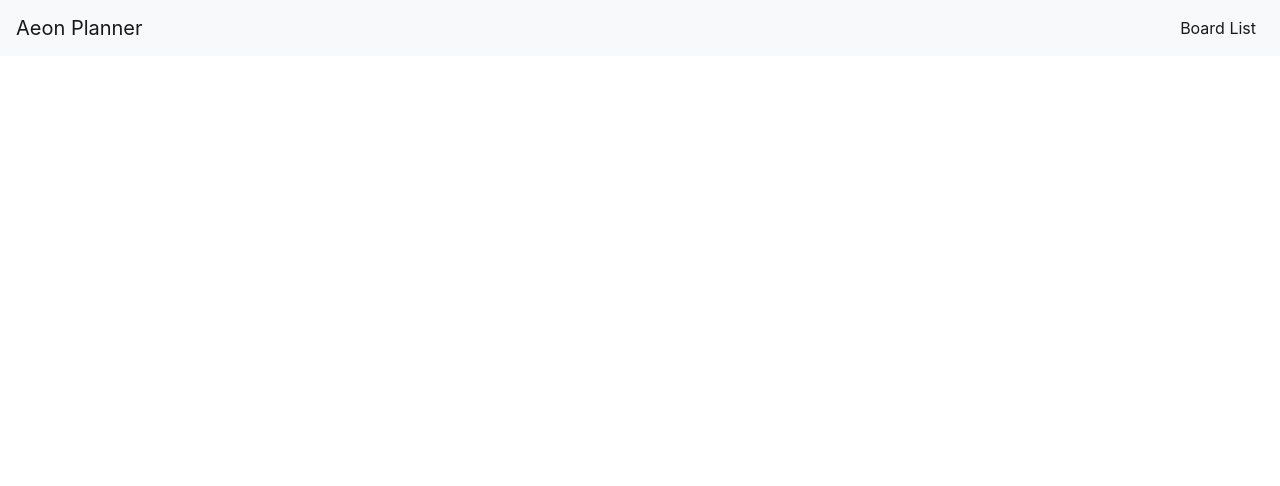
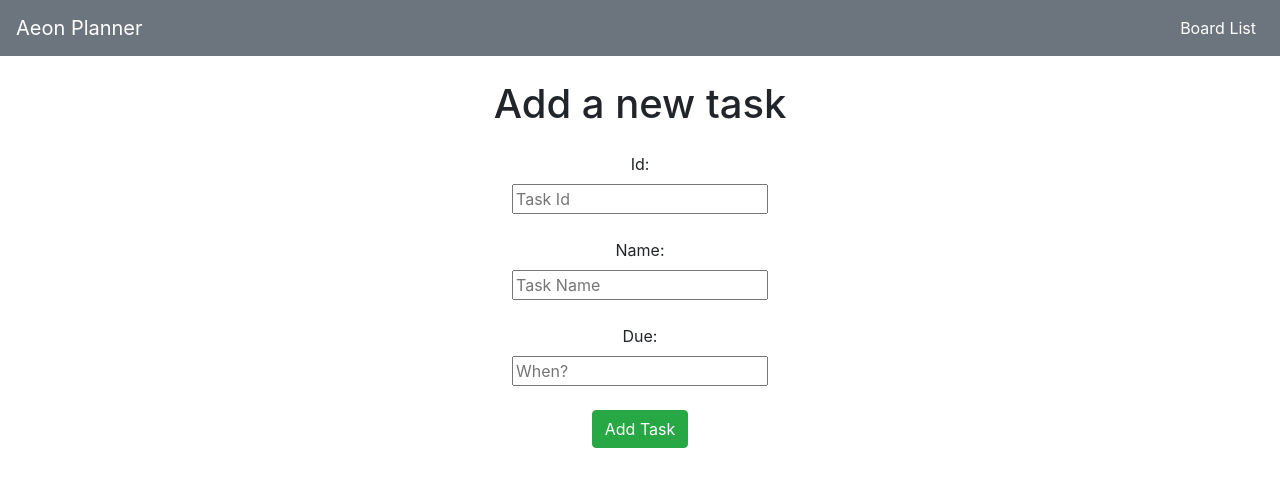
Before and after one commit to brenobaptista/aeon-planner-react, a React (Create React App) app: page /new-task/1 in a window 1280 px wide. Shown: the top 486 px of the page. Built offline with nearby package versions, Linux system fonts and the light colour scheme.

Commit message:
CRUD - create

```diff
--- /dev/null
+++ b/src/App.css
@@ -0,0 +1,3 @@
+.button-margin {
+    margin-bottom: 1.5em;
+}
--- a/src/App.js
+++ b/src/App.js
@@ -1,8 +1,13 @@
 import React, {Component} from 'react';
-import { BrowserRouter as Router, Route, NavLink } from "react-router-dom";
+import { BrowserRouter as Router, Route, NavLink, Switch } from "react-router-dom";
 
 import Home from './Home'
 import Lists from './Lists'
+import NewBoard from './components/NewBoard/NewBoard'
+import NewList from './components/NewList/NewList'
+import NewTask from './components/NewTask/NewTask'
+
+import './App.css'
 
 class App extends Component {
   state = {
@@ -27,8 +32,8 @@ class App extends Component {
     return (
       <>
         <Router>
-          <nav className="navbar navbar-expand-lg navbar-light bg-light">
-            <a className="navbar-brand" href="/">Aeon Planner</a>
+          <nav className="navbar navbar-expand-lg navbar-dark bg-secondary">
+            <NavLink to="/" className="navbar-brand">Aeon Planner</NavLink>
             <button onClick={this.menuHandler} className={`${classTwo}`} type="button" data-toggle="collapse" data-target="#navbarSupportedContent" aria-controls="navbarSupportedContent" aria-expanded="false" aria-label="Toggle navigation">
               <span className="navbar-toggler-icon"></span>
             </button>
@@ -43,7 +48,12 @@ class App extends Component {
           </nav>
 
           <Route exact path='/' component={Home} />
-          <Route path='/:listId' exact component={Lists} />
+          <Switch>
+            <Route exact path='/new-board' component={NewBoard} />
+            <Route exact path='/new-list/:listId' component={NewList} />
+            <Route exact path='/new-task/:listId' component={NewTask} />
+            <Route exact path='/:listId' component={Lists} />
+          </Switch>
 
         </Router>
       </>
--- a/src/Home.js
+++ b/src/Home.js
@@ -1,6 +1,9 @@
 import React, { Component } from 'react'
 import Boards from './components/Boards/Boards';
 import axios from 'axios';
+import { Link } from 'react-router-dom';
+
+import './App.css'
 
 import './components/Boards/Boards.css'
 
@@ -25,6 +28,7 @@ class Home extends Component {
       <>
         <center className="margin-t-b"><h1>Board List</h1></center>
         <Boards boards={this.state.boards} />
+        <Link to="/new-board"><center><button className="btn btn-success button-margin">+ New Board</button></center></Link>
       </>
     )
   }
--- a/src/Lists.js
+++ b/src/Lists.js
@@ -1,6 +1,7 @@
 import React, { Component } from 'react'
 import Lists from './components/Lists/Lists';
 import axios from 'axios';
+import { Link } from 'react-router-dom';
 
 class Lists2 extends Component {
   state = {
@@ -11,7 +12,6 @@ class Lists2 extends Component {
   componentDidMount () {
     axios.get(`https://trellacens.herokuapp.com/boards/${this.props.match.params.listId}`)
       .then(response => {
-        console.log(response.data)
         this.setState({ lists: response.data,
                         listsLists: response.data.lists })
       })
@@ -21,8 +21,13 @@ class Lists2 extends Component {
   }
 
   render () {
+    const myId = this.props.match.params.listId;
+
     return (
-      <Lists lists={this.state.lists} listsLists={this.state.listsLists} />
+      <>
+        <Lists lists={this.state.lists} listsLists={this.state.listsLists} myId={myId} />
+        <Link to={`new-list/${this.props.match.params.listId}`}><center><button className="btn btn-success button-margin">+ New List</button></center></Link>
+      </>
     )
   }
 }
--- a/src/components/Boards/Boards.js
+++ b/src/components/Boards/Boards.js
@@ -1,18 +1,20 @@
 import React from 'react';
 import './Boards.css';
+
+import { Link } from "react-router-dom";
 
 const Boards = ({ boards }) => {
     return (
         <div>
             {boards.map( (board) => (
-                <a href={`/${board.id}`} key={board.id}>
-                    <div className="card small-card">
+                <Link to={`/${board.id}`} key={board.id}>
+                    <div className="card small-card bg-light">
                         <div className="card-body">
                             <h5 className="card-title">{board.name}</h5>
                         </div>
                     </div>
                     <br />
-                </a>
+                </Link>
             ))}
         </div>
     )
--- a/src/components/Lists/Lists.css
+++ b/src/components/Lists/Lists.css
@@ -2,3 +2,7 @@
     width: 80%;
     margin: auto;
 }
+
+.unit-card {
+    width: 20%;
+}
--- a/src/components/Lists/Lists.js
+++ b/src/components/Lists/Lists.js
@@ -1,10 +1,11 @@
 import React from 'react';
 import './Lists.css'
+import { Link } from 'react-router-dom';
 
-const Lists = ({ lists, listsLists }) => {
+const Lists = ({ lists, listsLists, myId }) => {
     return (
         <div>
-            <div className="card small-card margin-t-b">
+            <div className="card small-card margin-t-b bg-light">
                 <div className="card-body">
                     <center><h5 className="card-title">{lists.name}</h5></center>
                     <center><p className="card-text">Created at: {lists.created_at}</p></center>
@@ -14,9 +15,21 @@ const Lists = ({ lists, listsLists }) => {
 
             {listsLists.map( (list) => (
                 <div key={list.id}>
-                    <div className="card medium-card">
+                    <div className="card medium-card bg-light">
                         <div className="card-body">
                             <h5 className="card-title">{list.name}</h5>
+
+                            {list.tasks.map( (task) => (
+                                <div className="card unit-card margin-t-b" key={task.id}>
+                                    <div className="card-body">
+                                        <center><h6 className="card-title">{task.name}</h6></center>
+                                        <center><p className="card-text">{task.due ? `Due: ${task.due}` : 'Not due'}</p></center>
+                                    </div>
+                                </div>
+                            ))}
+
+                            <Link to={`new-task/${myId}`}><button className="btn btn-success">+ New Task</button></Link>
+
                         </div>
                     </div>
                     <br />
--- /dev/null
+++ b/src/components/NewBoard/NewBoard.js
@@ -0,0 +1,39 @@
+import React, { Component } from 'react';
+import axios from 'axios';
+
+class NewBoard extends Component {
+    state = {
+        id: '',
+        name: ''
+    }
+
+    dataHandler = () => {
+        const data = {
+            id: this.state.id,
+            name: this.state.name
+        };
+        axios.post('https://trellacens.herokuapp.com/boards', data)
+            .then( () => {
+                this.props.history.replace('/');
+            })
+    }
+
+    render () {
+        return (
+            <div>
+                <center><h1 className="margin-t-b">Add a new board</h1></center>
+                <center>
+                    <label>Id:</label><br />
+                    <input type="number" placeholder="Board Id" value={this.state.id} onChange={(event) => this.setState({ id: event.target.value })} /><br /><br />
+                </center>
+                <center>
+                    <label>Name:</label><br />
+                    <input type="text" placeholder="Board Name" value={this.state.name} onChange={(event) => this.setState({ name: event.target.value })} /><br /><br />
+                </center>
+                <center><button className="btn btn-success" onClick={this.dataHandler}>Add Board</button></center>
+            </div>
+        );
+    }
+}
+
+export default NewBoard;
--- /dev/null
+++ b/src/components/NewList/NewList.js
@@ -0,0 +1,39 @@
+import React, { Component } from 'react';
+import axios from 'axios';
+
+class NewList extends Component {
+    state = {
+        id: '',
+        name: ''
+    }
+
+    dataHandler = () => {
+        const data = {
+            id: this.state.id,
+            name: this.state.name
+        };
+        axios.post(`https://trellacens.herokuapp.com/boards/${this.props.match.params.listId}/lists`, data)
+            .then(() => {
+                this.props.history.goBack()
+            })
+    }
+
+    render() {
+        return (
+            <div>
+                <center><h1 className="margin-t-b">Add a new list</h1></center>
+                <center>
+                    <label>Id:</label><br />
+                    <input type="number" placeholder="List Id" value={this.state.id} onChange={(event) => this.setState({ id: event.target.value })} /><br /><br />
+                </center>
+                <center>
+                    <label>Name:</label><br />
+                    <input type="text" placeholder="List Name" value={this.state.name} onChange={(event) => this.setState({ name: event.target.value })} /><br /><br />
+                </center>
+                <center><button className="btn btn-success" onClick={this.dataHandler}>Add List</button></center>
+            </div>
+        )
+    }
+}
+
+export default NewList;
--- /dev/null
+++ b/src/components/NewTask/NewTask.js
@@ -0,0 +1,52 @@
+import React, { Component } from 'react';
+import axios from 'axios';
+
+class NewTask extends Component {
+    state = {
+        id: '',
+        name: '',
+        due: null
+    }
+
+    dataHandler = () => {
+        const data = {
+            id: this.state.id,
+            name: this.state.name,
+            due: this.state.due
+        };
+
+        /* Diferenciar id da lista do id do board -> trocar listId por boardId */
+
+        /* end point do post: [POST] tasks#create => /lists/:list_id/tasks (Create a task) */
+        /* {console.log(this.props.match.params.listId)} */
+
+        /* axios.post(`https://trellacens.herokuapp.com/boards/${this.props.match.params.listId}/lists`, data)
+        .then(() => {
+            this.props.history.goBack()
+        }) */
+
+    }
+
+    render () {
+        return (
+            <div>
+                <center><h1 className="margin-t-b">Add a new task</h1></center>
+                <center>
+                    <label>Id:</label><br />
+                    <input type="text" placeholder="Task Id" value={this.state.id} onChange={(event) => this.setState({ id: event.target.value })} /><br /><br />
+                </center>
+                <center>
+                    <label>Name:</label><br />
+                    <input type="text" placeholder="Task Name" value={this.state.name} onChange={(event) => this.setState({ name: event.target.value })} /><br /><br />
+                </center>
+                <center>
+                    <label>Due:</label><br />
+                    <input type="text" placeholder="When?" /><br /><br />
+                </center>
+                <center><button className="btn btn-success" onClick={this.dataHandler}>Add Task</button></center>
+            </div>
+        )
+    }
+}
+
+export default NewTask
```
